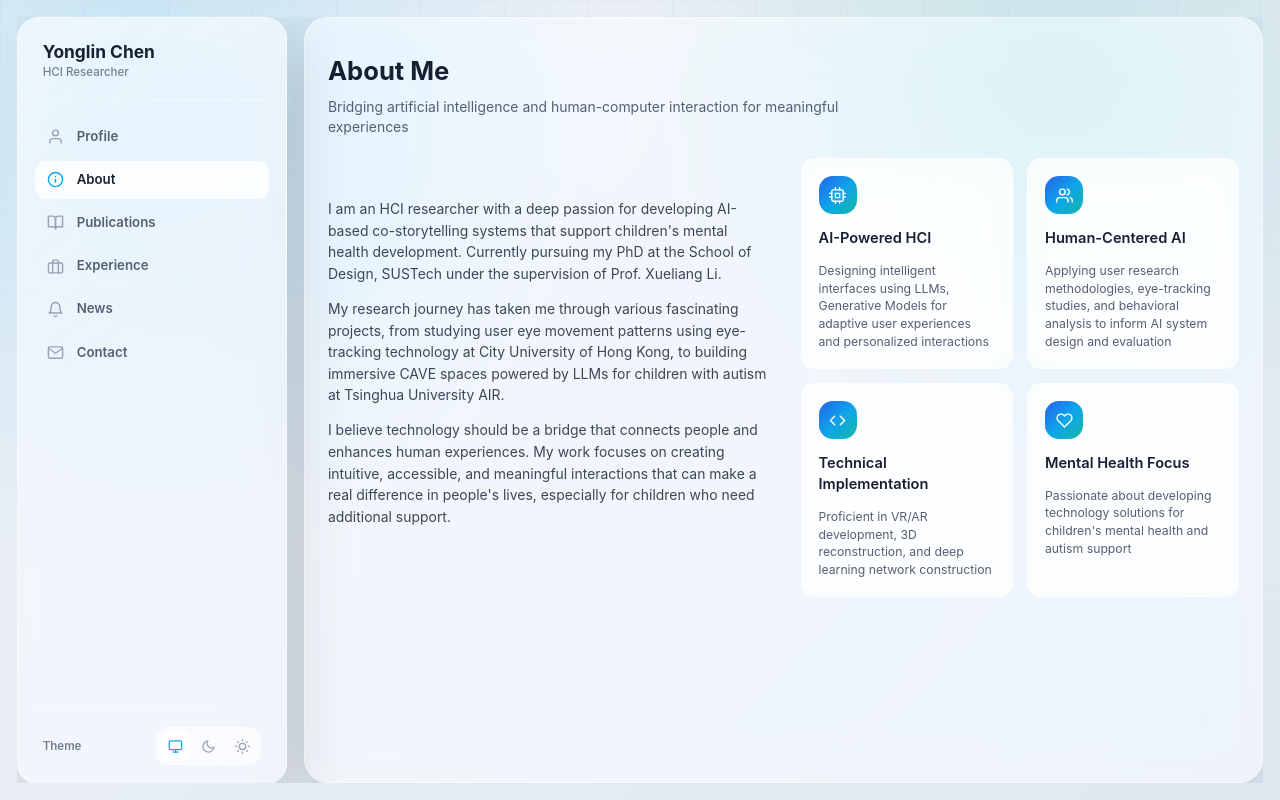
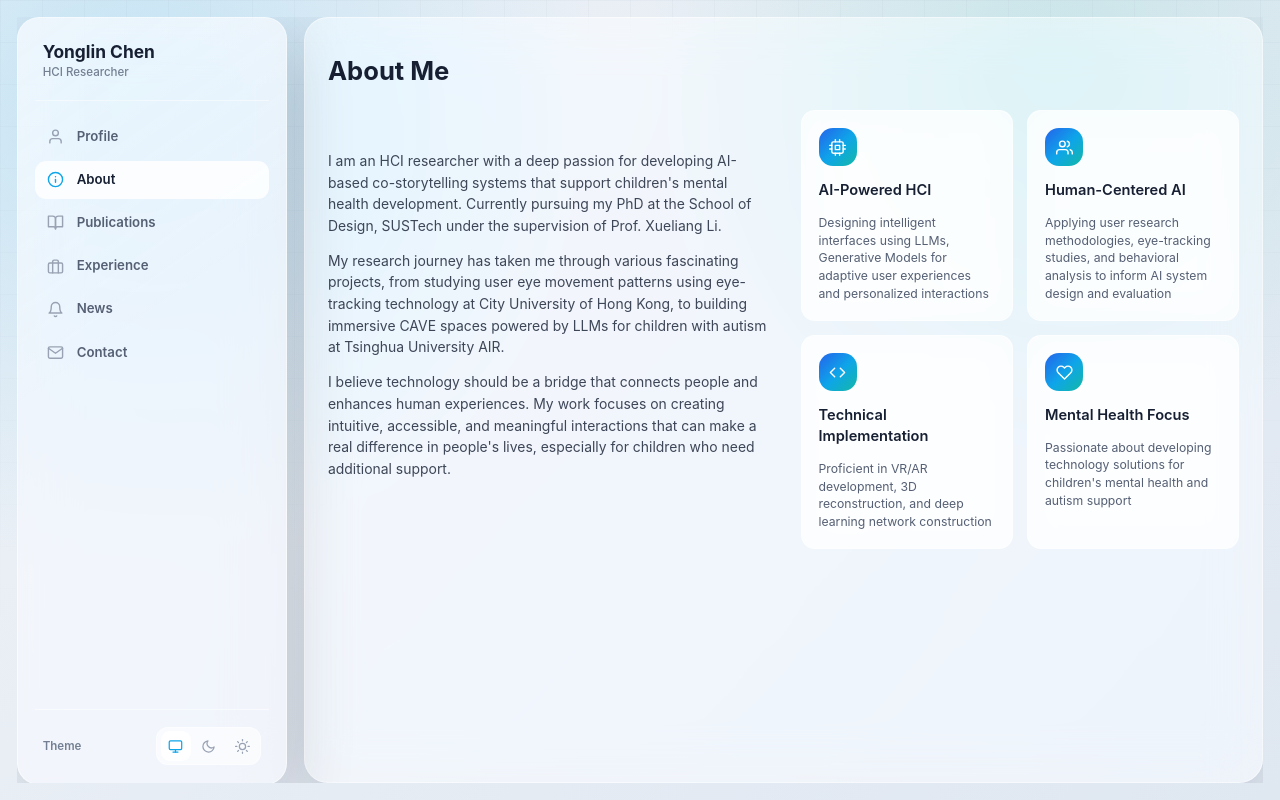
Before and after one commit to 100days-YongLin/100days-yonglin.github.io, a React (Create React App) app: page /#/about in a window 1280 px wide. Both pictures are taken after a click on the button 175 px from the left and 746 px from the top of the page. Built offline with nearby package versions, Linux system fonts and the light colour scheme; a web font is replaced by a local one.

Commit message:
Remove secondary section copy

```diff
--- a/src/components/About/About.js
+++ b/src/components/About/About.js
@@ -68,9 +68,6 @@ const About = () => {
         >
           <motion.div className="section-header" variants={itemVariants}>
             <h2 className="section-title">About Me</h2>
-            <p className="section-subtitle">
-              Bridging artificial intelligence and human-computer interaction for meaningful experiences
-            </p>
           </motion.div>
 
           <div className="about-grid">
--- a/src/components/Contact/Contact.js
+++ b/src/components/Contact/Contact.js
@@ -91,7 +91,6 @@ const Contact = () => {
                     </div>
                     <div className="info-content">
                       <h3 className="info-title">{info.title}</h3>
-                      <span className="info-value">{info.value}</span>
                     </div>
                   </motion.a>
                 ))}
--- a/src/components/Experience/Experience.js
+++ b/src/components/Experience/Experience.js
@@ -145,9 +145,6 @@ const Experience = () => {
         >
           <motion.div className="section-header" variants={itemVariants}>
             <h2 className="section-title">Experience</h2>
-            <p className="section-subtitle">
-              My journey in HCI research and development
-            </p>
           </motion.div>
 
           <div className="timeline">
--- a/src/components/News/News.js
+++ b/src/components/News/News.js
@@ -114,9 +114,6 @@ const News = () => {
         >
           <motion.div className="section-header" variants={itemVariants}>
             <h2 className="section-title">Latest News</h2>
-            <p className="section-subtitle">
-              Recent updates and milestones in my research journey
-            </p>
           </motion.div>
 
           <div className="news-timeline">
```
